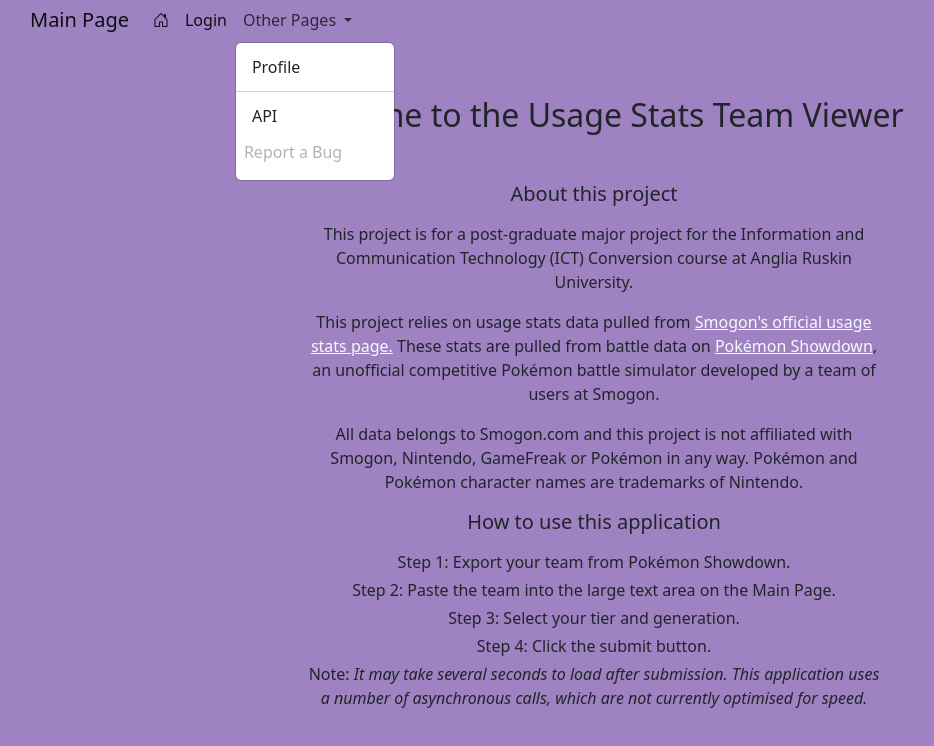
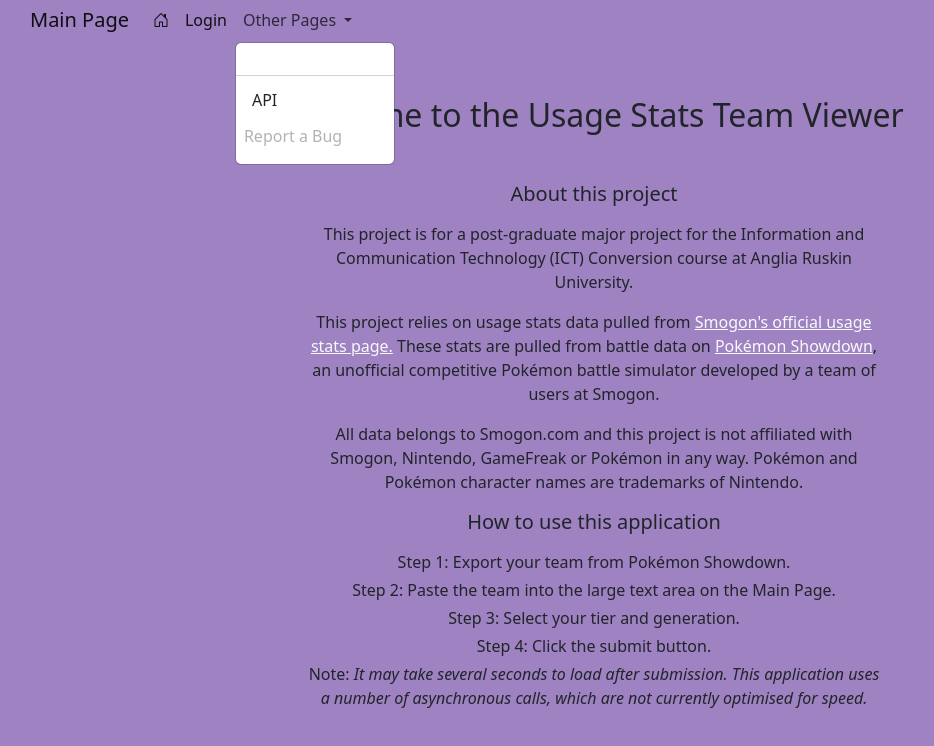
Before and after one commit to Stu-Gotz/pgmp, a Vue app: page / in a window 1280 px wide. Both pictures are taken after a click on the button "Other Pages". Shown: the top 746 px of the page, without its empty margins (46-980 px from the left). Built offline with nearby package versions, Linux system fonts and the light colour scheme.

Commit message:
i didnt really do anything i just want my versions to match when i move to my laptop

```diff
--- a/src/components/Navigation.vue
+++ b/src/components/Navigation.vue
@@ -47,7 +47,7 @@ userStore.$subscribe((mutation, state) => {return}, { detached: true })
               Other Pages
             </a>
             <ul class="dropdown-menu">
-              <li><a class="dropdown-item" href="#">Profile</a></li>
+              <li><RouterLink class="nav-link active" to="/profile"></RouterLink></li>
               <li>
                 <hr class="dropdown-divider">
               </li>
--- a/src/router/index.js
+++ b/src/router/index.js
@@ -31,6 +31,11 @@ const router = createRouter({
       path: '/logout',
       name: 'logout',
       component: () => import('../views/Logout.vue')
+    },
+    {
+      path: '/profile',
+      name: 'profile',
+      component: () => import('../views/Profile.vue')
     }
   ]
 })
--- /dev/null
+++ b/src/views/Profile.vue
@@ -0,0 +1,12 @@
+<script setup>
+
+</script>
+
+<template>
+
+
+</template>
+
+<style lang="scss">
+
+</style>
```
